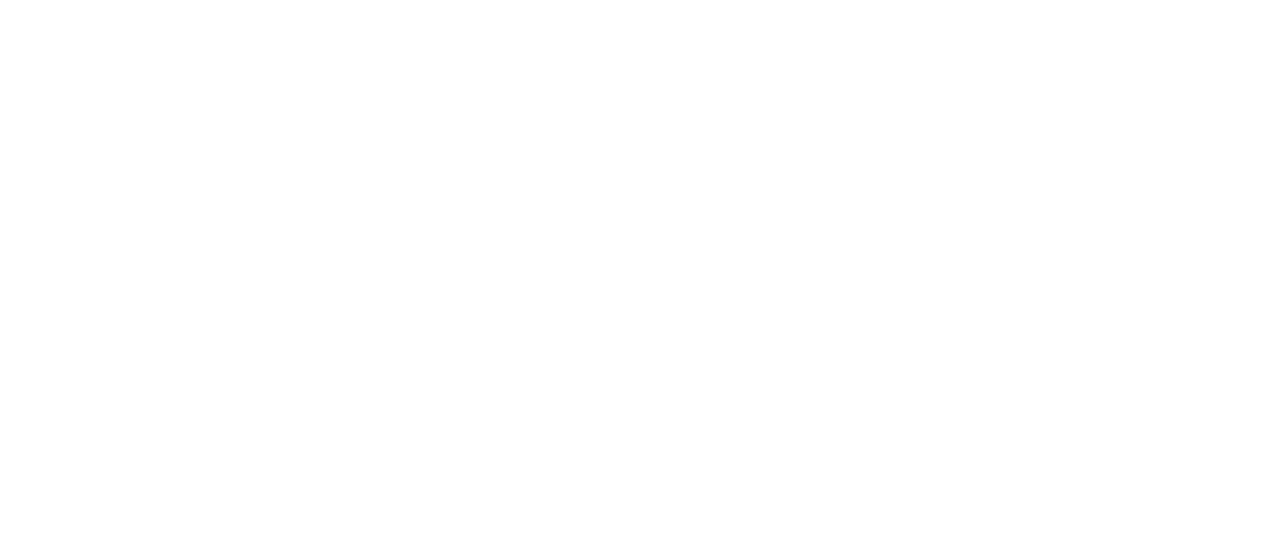
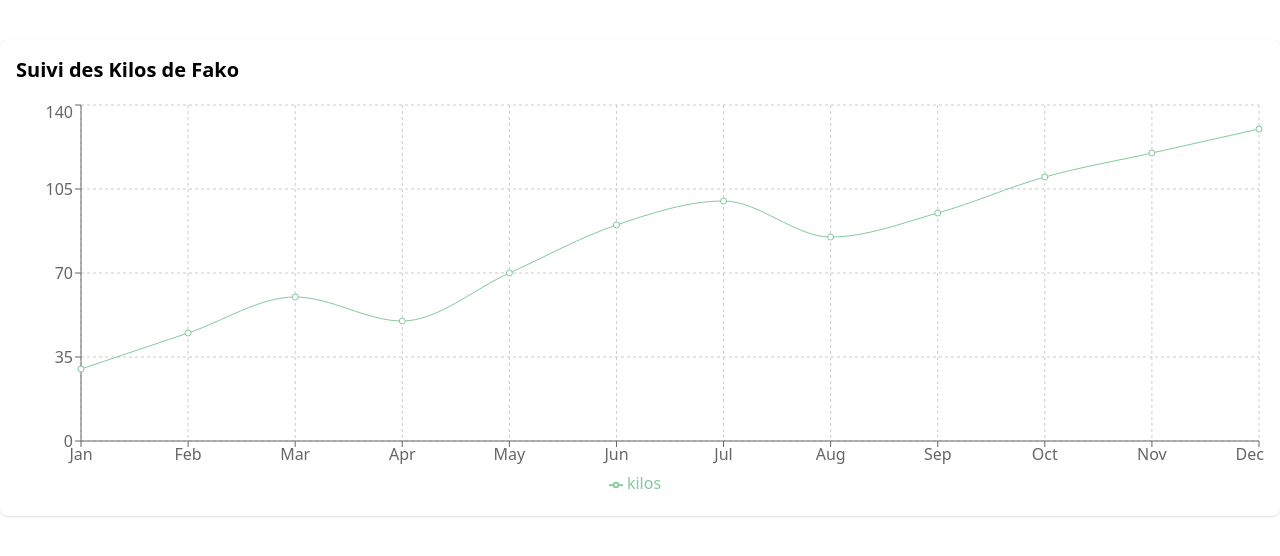
Before and after one commit to IzzoBio/frontend, a React (Vite) app: page /dashboard in a window 1280 px wide. Before the commit this address had no page. Shown: the top 556 px of the page. Built offline with nearby package versions, Linux system fonts and the light colour scheme.

Commit message:
feat: adding dashboard

```diff
--- a/package.json
+++ b/package.json
@@ -27,6 +27,7 @@
     "react-slick": "^0.30.2",
     "react-sticky": "^6.0.3",
     "react-type-animation": "^3.2.0",
+    "recharts": "^2.12.7",
     "slick-carousel": "^1.8.1",
     "swiper": "^11.1.9",
     "yup": "^1.4.0"
--- a/src/App.jsx
+++ b/src/App.jsx
@@ -15,6 +15,7 @@
 import Home from "./app/home/Home"
 import Favoris from "./app/Favoris/Favoris"
 import Admin from "./app/Admin/Post/Post"
+import DashboardChart from "./components/Dashboard/DashboardChart"
 
 axios.defaults.baseURL = process.env.BACK_API_URL;
 
@@ -38,6 +39,7 @@
           <Route path="/reset-password" element={<ResetPassword/>}/>
           <Route path="/favoris" element={<Favoris/>}/>
           <Route path="/admin" element={<Admin/>}/>
+          <Route path="/dashboard" element={<DashboardChart/>}/>
         </Routes>
       </BrowserRouter>
     </ThemeProvider>
--- /dev/null
+++ b/src/app/Admin/Post/Dashboard.jsx
@@ -0,0 +1,12 @@
+import React from 'react';
+import DashboardChart from './DashboardChart';
+
+const Dashboard = () => {
+  return (
+    <div className="min-h-screen bg-gray-100 p-8">
+      < DashboardChart />
+    </div>
+  );
+};
+
+export default Dashboard;
--- a/src/app/profile/profile.jsx
+++ b/src/app/profile/profile.jsx
@@ -1,6 +1,27 @@
 import React from "react";
 import Sidebar from "../../components/Sidebar/Sidebar";
 import Header from "../../components/Header/Header";
+import DashboardChart from "../../components/Dashboard/DashboardChart";
+const Profile = () => {
+  return (
+    <div className="bg-white p-8 rounded-lg shadow-md">
+      <h2 className="text-2xl font-bold mb-6">Profile Information</h2>
+      <div className="flex items-center">
+        <img
+          src="https://via.placeholder.com/150"
+          alt="Profile"
+          className="rounded-full mr-6 w-24 h-24 object-cover"
+        />
+        <div>
+          <p className="mb-2"><strong>Name:</strong> Ramanantsoa Ando</p>
+          <p className="mb-2"><strong>Email:</strong> ramanantsoaando00@gmail.com</p>
+          <p className="mb-2"><strong>Address:</strong> Analamahitsy Cité lgmnt 242</p>
+          <p className="mb-2"><strong>Points:</strong> 1500</p>
+        </div>
+      </div>
+    </div>
+  );
+};
 
 const ProfileApp = () => {
   return (
@@ -9,6 +30,7 @@
       <main className="flex-1 p-8">
         <Header />
         <Profile />
+        <DashboardChart/>
       </main>
     </div>
   );
--- /dev/null
+++ b/src/components/Dashboard/DashboardChart.jsx
@@ -0,0 +1,37 @@
+import React from 'react';
+import { LineChart, Line, XAxis, YAxis, CartesianGrid, Tooltip, Legend, ResponsiveContainer } from 'recharts';
+
+const data = [
+  { month: 'Jan', kilos: 30 },
+  { month: 'Feb', kilos: 45 },
+  { month: 'Mar', kilos: 60 },
+  { month: 'Apr', kilos: 50 },
+  { month: 'May', kilos: 70 },
+  { month: 'Jun', kilos: 90 },
+  { month: 'Jul', kilos: 100 },
+  { month: 'Aug', kilos: 85 },
+  { month: 'Sep', kilos: 95 },
+  { month: 'Oct', kilos: 110 },
+  { month: 'Nov', kilos: 120 },
+  { month: 'Dec', kilos: 130 },
+];
+
+const DashboardChart = () => {
+  return (
+    <div className="p-4 bg-white shadow rounded-lg mt-10">
+      <h2 className="text-xl font-bold mb-4">Suivi des Kilos de Fako</h2>
+      <ResponsiveContainer width="100%" height={400}>
+        <LineChart data={data}>
+          <CartesianGrid strokeDasharray="3 3" />
+          <XAxis dataKey="month" />
+          <YAxis />
+          <Tooltip />
+          <Legend />
+          <Line type="monotone" dataKey="kilos" stroke="#82ca9d" />
+        </LineChart>
+      </ResponsiveContainer>
+    </div>
+  );
+};
+
+export default DashboardChart;
```
Also changed, not shown: 1 other file (tests, documents, lock files or other folders).
